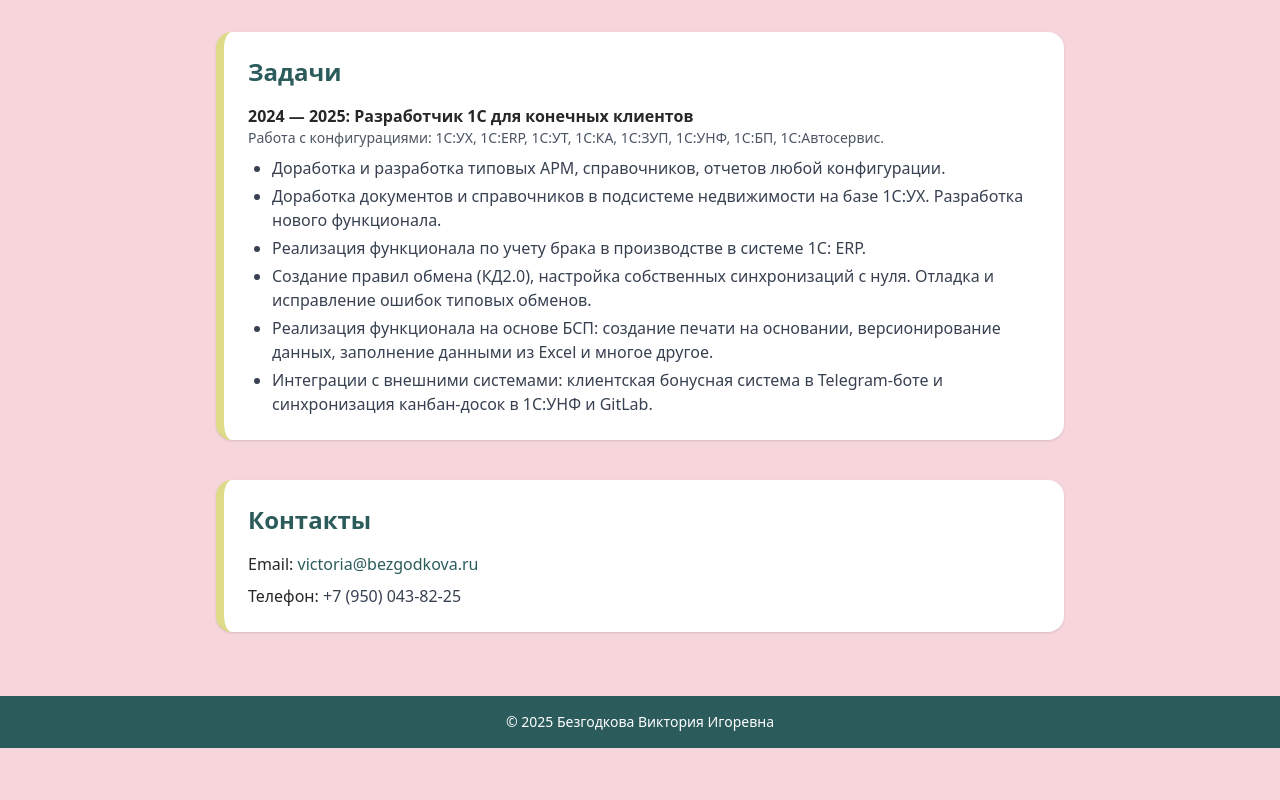
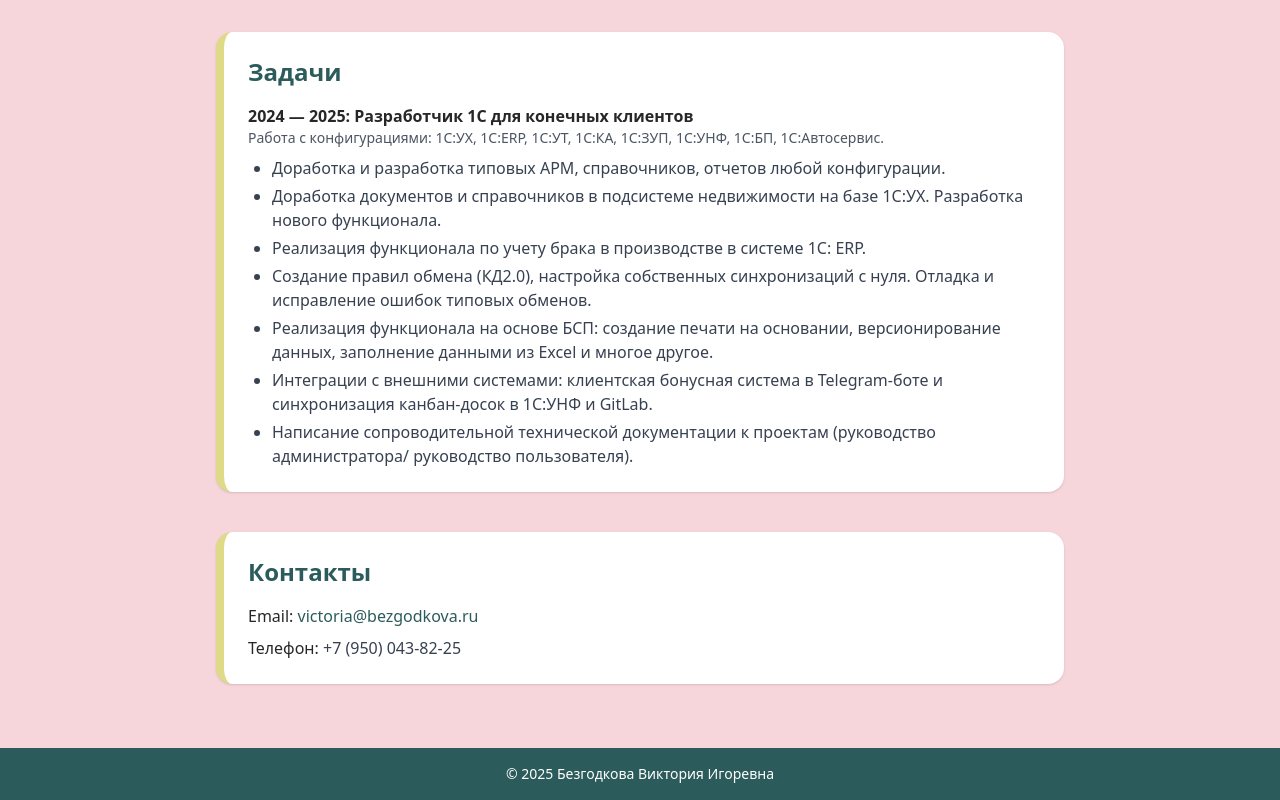
Before and after one commit to Viktoriya-1C-creator/resume-site, a plain HTML site: page index.html in a window 1280 px wide. Shown: the part 1108-1908 px from the top of the page. Before the commit the page ends 1856 px from the top, so only its background shows below. Drawn offline with nearby package versions, Linux system fonts and the light colour scheme.

Commit message:
Update index.html

```diff
--- a/index.html
+++ b/index.html
@@ -79,6 +79,7 @@
                     <li>Создание правил обмена (КД2.0), настройка собственных синхронизаций с нуля. Отладка и исправление ошибок типовых обменов.</li>
                     <li>Реализация функционала на основе БСП: создание печати на основании, версионирование данных, заполнение данными из Excel и многое другое.</li>
                     <li>Интеграции с внешними системами: клиентская бонусная система в Telegram-боте и синхронизация канбан-досок в 1С:УНФ и GitLab.</li>
+                    <li>Написание сопроводительной технической документации к проектам (руководство администратора/ руководство пользователя).</li>
                 </ul>
             </div>
         </div>
```
